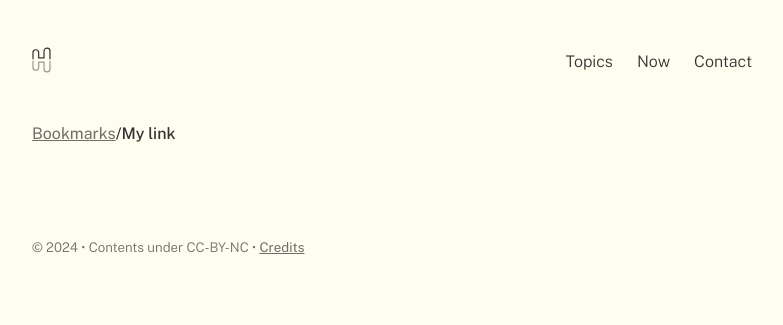
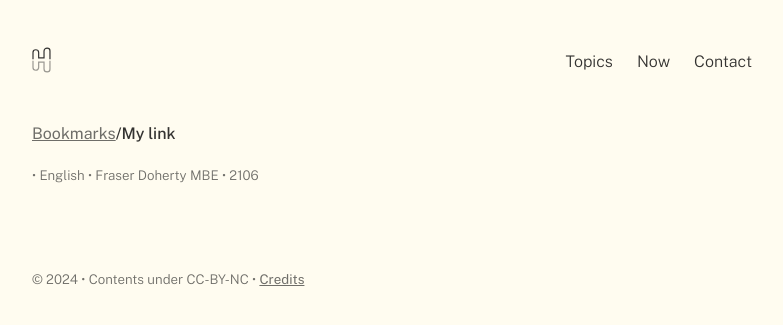
Before and after one commit to harperjamie/hrpr, a Jekyll site: the page built from _notes/40 Logs/05 Bookmarks/My link.md, in a window 1280 px wide. Shown: the top 325 px of the page, without its empty margins (248-1031 px from the left). Built offline with Jekyll 4.4.1, drawn with Linux system fonts in a browser that asks for light colours; some web fonts are replaced; comment, search, counter and statistics services are not loaded; part of the change alters nothing that is shown.

Commit message:
Update My link.md

```diff
--- a/_notes/40 Logs/05 Bookmarks/My link.md
+++ b/_notes/40 Logs/05 Bookmarks/My link.md
@@ -4,9 +4,9 @@ date: 2024-04-01
 meta_url: https://amzn.to/4eJfhQb
 category: Bookmarks
 cover:
-meta-lang: English
-meta-year: 2106
-meta-people: Fraser Doherty MBE
+language: English
+year: 2106
+author: Fraser Doherty MBE
 meta-publisher: Harper Thorsons
 recommended: no
 revisit: no
```
